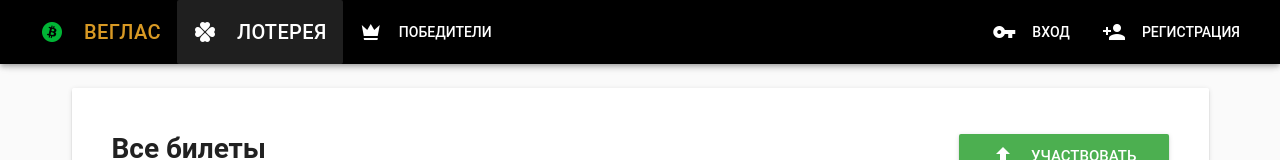
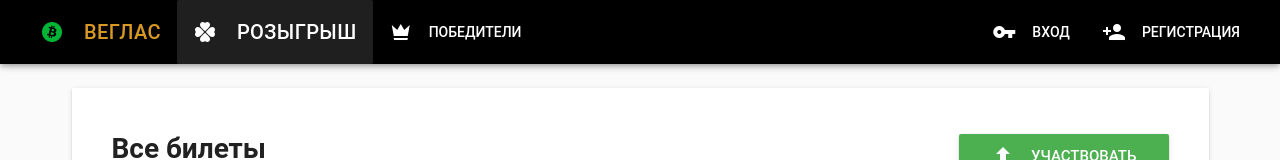
Before and after one commit to Veglas/contest-app, a Vue app: page /#/ in a window 1280 px wide. Shown: the top 160 px of the page. Built offline with nearby package versions, Linux system fonts and the light colour scheme; no server answers; the database is empty.

Commit message:
rename lottery

```diff
--- a/src/App.vue
+++ b/src/App.vue
@@ -152,7 +152,7 @@
       return {
         sideNav: null,
         veglasBtn: {title: 'Веглас', icon: 'mdi-bitcoin', url: 'https://veglas.org'},
-        homeBtn: {title: 'Лотерея', icon: 'mdi-clover', url: '/'},
+        homeBtn: {title: 'Розыгрыш', icon: 'mdi-clover', url: '/'},
         profileBtn: {title: 'Профиль', icon: 'mdi-account', url: '/user/profile'},
         adminBtn: {title: 'Админ', icon: 'mdi-security', url: '/admin'},
         contestBtn: {title: 'Победители', icon: 'mdi-crown', url: '/winners'},
```
